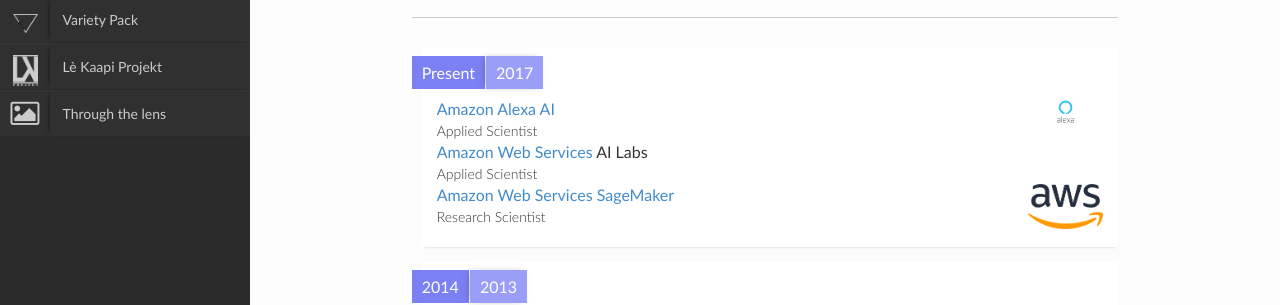
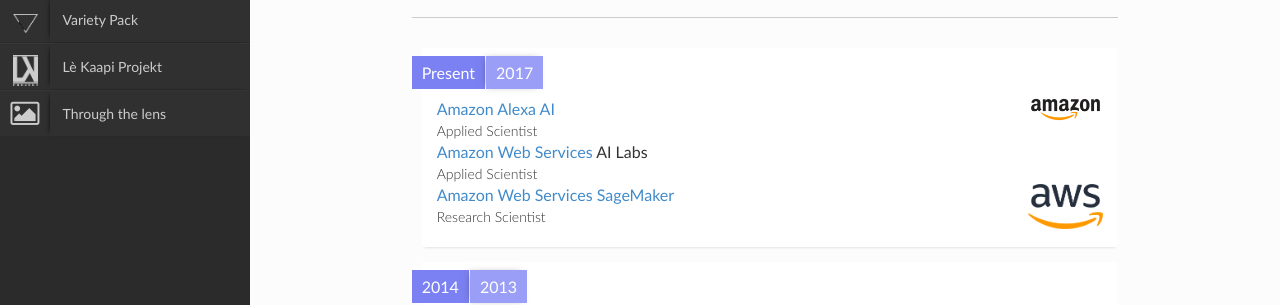
Before and after one commit to ragavvenkatesan/ragavvenkatesan.github.io, a Jekyll site: the page built from profile.html, in a window 1280 px wide. Shown: the part 668-973 px from the top of the page. Built offline with Jekyll 4.4.1, drawn with Linux system fonts in a browser that asks for light colours; nearby versions of some CDN libraries.

Commit message:
Amazon logo.

```diff
--- a/profile.html
+++ b/profile.html
@@ -37,7 +37,7 @@
                             </div>
 
                             <div class="description">
-                                <img alt="image" src="img/alexa.png" width="75em" height="auto" align="right" class="img-responsive">
+                                <img alt="image" src="img/amazon.png" width="75em" height="auto" align="right" class="img-responsive">
                     			<p class="what"><a href="{{site.url}}/amazon.html">Amazon</a> <a href="https://developer.amazon.com/en-US/alexa">Alexa AI</a> </p>
                                 <p class="where">Applied Scientist<br></p>
                             </div>
```
Also changed, not shown: img/alexa.png (deleted).
